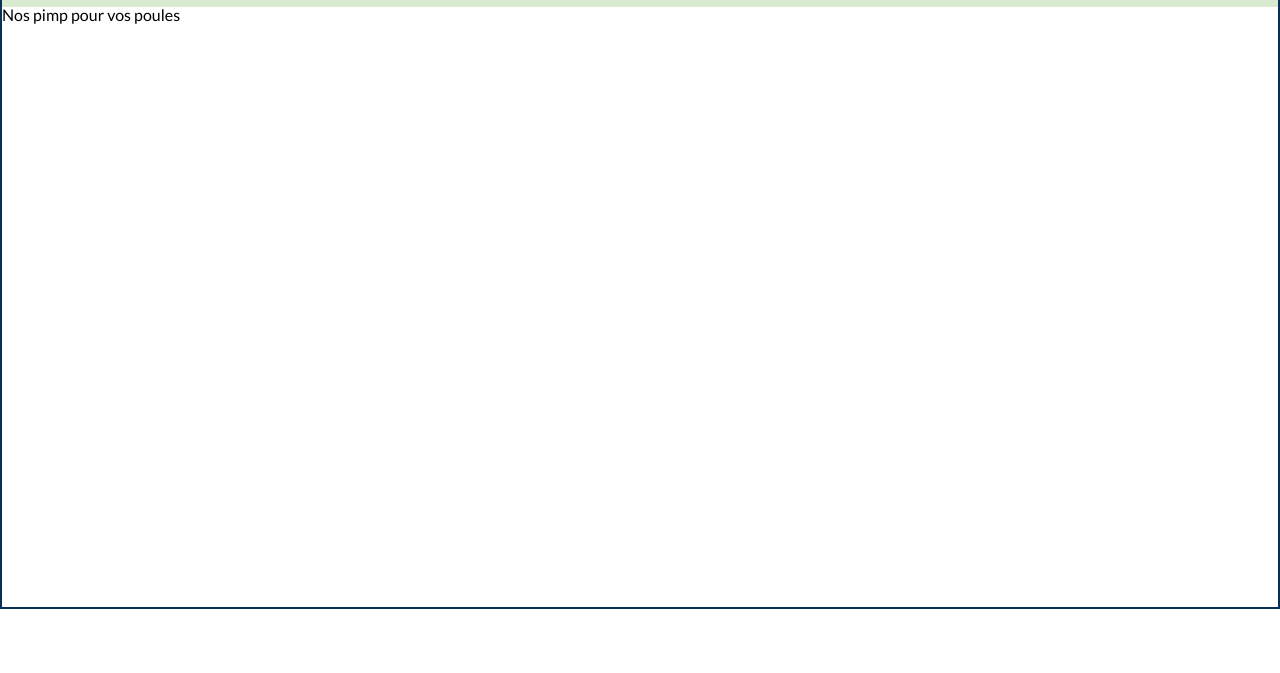
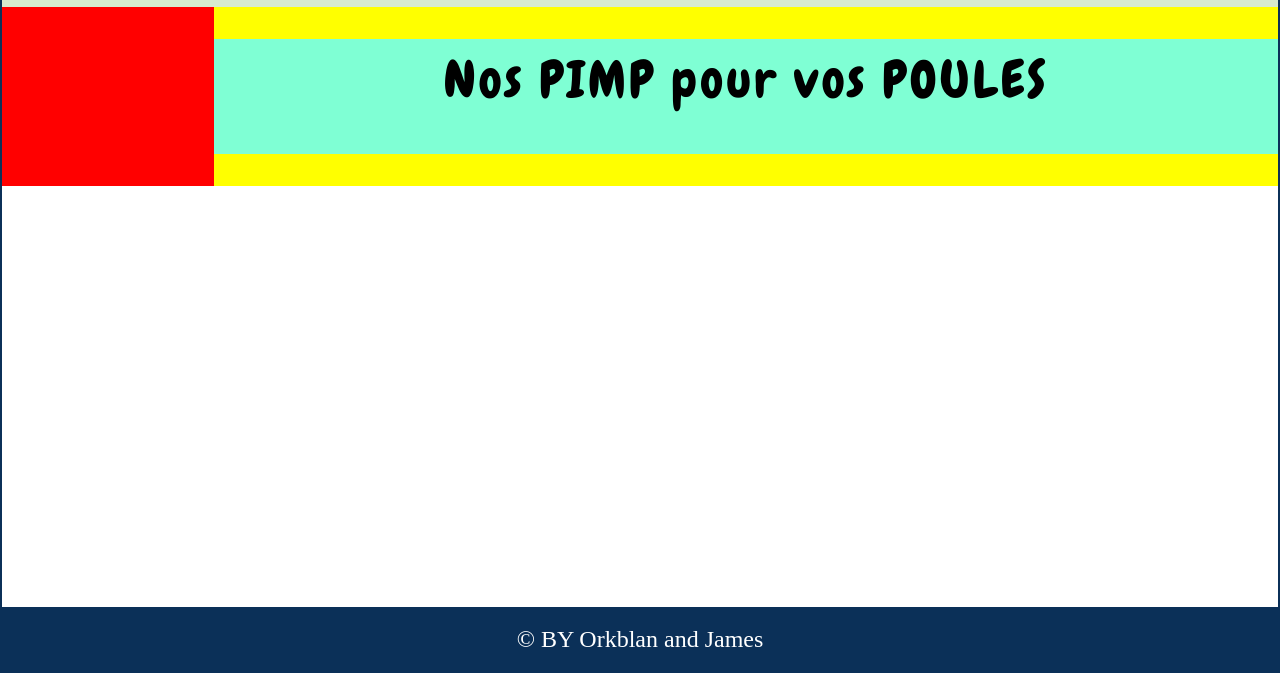
Before and after one commit to Bossola-Yannick/boutique-en-ligne, a PHP site: page /vue/costume.php in a window 1280 px wide. Shown: the part 195-868 px from the top of the page. Before the commit the page ends 804 px from the top, so only its background shows below. Run offline with PHP 8.4, Linux system fonts and the light colour scheme.

Commit message:
add: implement costumes cards with pagination

```diff
--- a/components/header.php
+++ b/components/header.php
@@ -20,14 +20,15 @@ session_start();
     <!-- <script src="../js/connexion-inscription.js" defer></script> -->
     <script src="../js/notification.js" defer></script>
     <script src="../js/detail.js" defer></script>
-    <script src="../js/costumes.js" defer></script>
     <script src="../js/search.js" defer></script>
     <script src="../js/card.js" defer></script>
+    <script src="../js/costumes.js" defer></script>
     <link rel="stylesheet" href="../styles/reset.css" />
     <link rel="stylesheet" href="../styles/style.css" />
     <link rel="stylesheet" href="../styles/header-banner-search-footer.css" />
     <link rel="stylesheet" href="../styles/connection-registration.css">
     <link rel="stylesheet" href="../styles/detail.css">
+    <link rel="stylesheet" href="../styles/costumes-accessories-promo-pages.css">
     <link rel="preconnect" href="https://fonts.googleapis.com">
     <link rel="preconnect" href="https://fonts.gstatic.com" crossorigin>
     <link href="https://fonts.googleapis.com/css2?family=Chewy&family=Lato:ital,wght@0,100;0,300;0,400;0,700;0,900;1,100;1,300;1,400;1,700;1,900&display=swap" rel="stylesheet">
--- /dev/null
+++ b/styles/costumes-accessories-promo-pages.css
@@ -0,0 +1,53 @@
+.product-list-box {
+    background-color: yellow;
+    width: 100%;
+    display: flex;
+    justify-content: space-between;
+}
+
+/* colonne gauche filtre */
+.left-col-filter {
+    background-color: red;
+    width: 20%;
+    min-width: 9.5rem ;
+    display: flex;
+    flex-direction: column;
+}
+
+/* colonne droite produits */
+.right-col-items {
+    background-color: aquamarine;
+    width: 100%;
+    padding: 1rem;
+    margin: 2rem 0;
+    display: flex;
+    flex-direction: column;
+    gap: 2rem;
+}
+/* titre colonne */
+.right-col-items h2 {
+    text-align: center;
+    font-family: var(--title-font);
+    font-size: 3.2rem;
+    letter-spacing: 3px;
+}
+
+.pages-box {
+    width: 100%;
+    display: flex;
+    justify-content: center;
+    align-items: center;
+    gap: 2rem;
+}
+.pages-box a {
+    cursor: pointer;
+}
+
+/* boite affichage produit */
+.list-all-costumes {
+    width: 100%;
+    display: flex;
+    flex-wrap: wrap;
+    justify-content: space-evenly;
+    gap: 3.5rem 1.5rem;
+}
--- a/styles/detail.css
+++ b/styles/detail.css
@@ -1,5 +1,9 @@
 .bold {
     font-weight: bold;
+}
+
+.upp {
+    text-transform: uppercase;
 }
 
 .red {
--- a/vue/costume.php
+++ b/vue/costume.php
@@ -10,9 +10,12 @@ $_SESSION['user_role'] = "user";
 ?>
 
 <div class="product-list-box">
-    <section id="right" class="right-col-filter"></section>
-    <section id="left" class="left-col-items">
+    <section class="left-col-filter"></section>
+    <section id="right-col" class="right-col-items">
         <h2>Nos <span class="upp">pimp</span> pour vos <span class="upp">poules</span></h2>
-        <div class="list-all-product"></div>
+        <div class="list-all-costumes"></div>
+        <!-- js pagination -->
     </section>
 </div>
+
+<?php include '../components/footer.php'; ?>
```
Also changed, not shown: js/costumes.js (+103 -0 lines).
